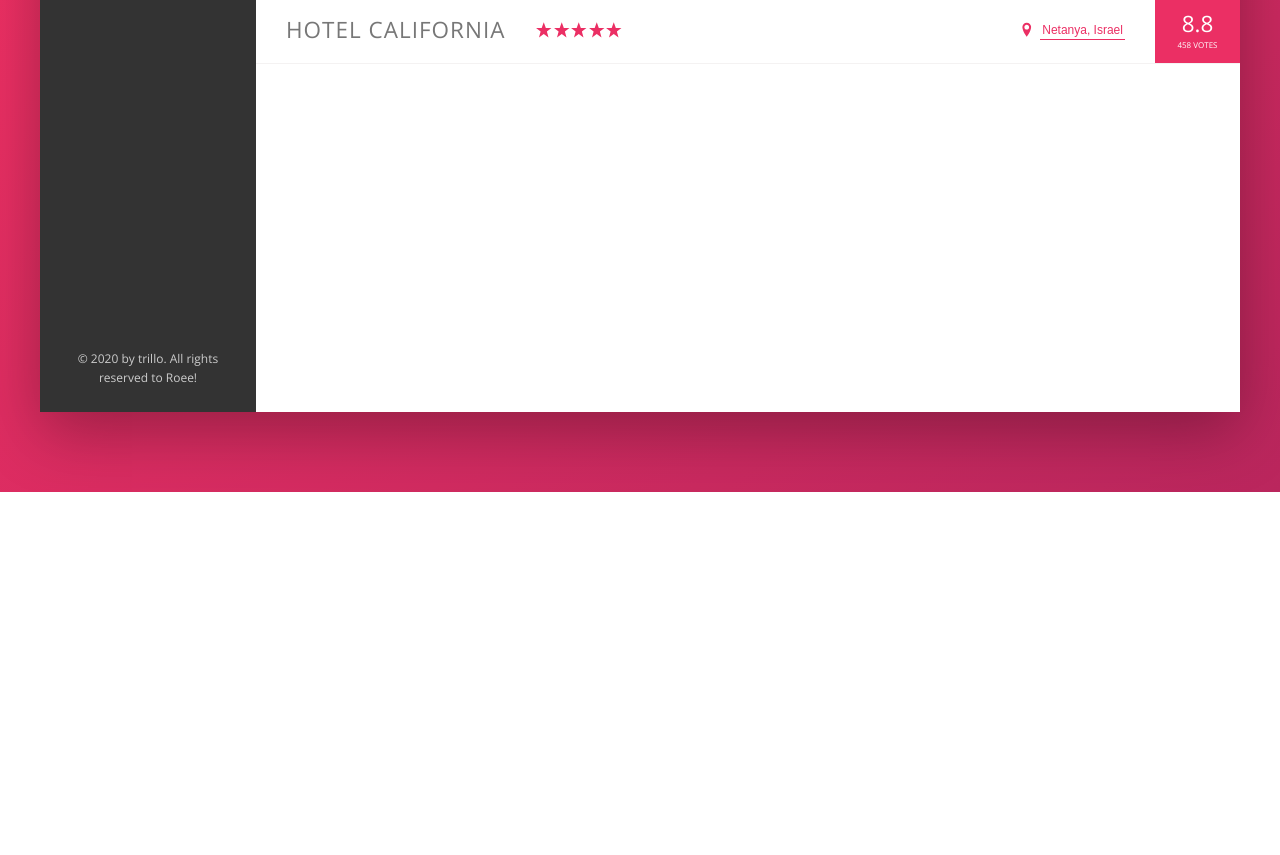
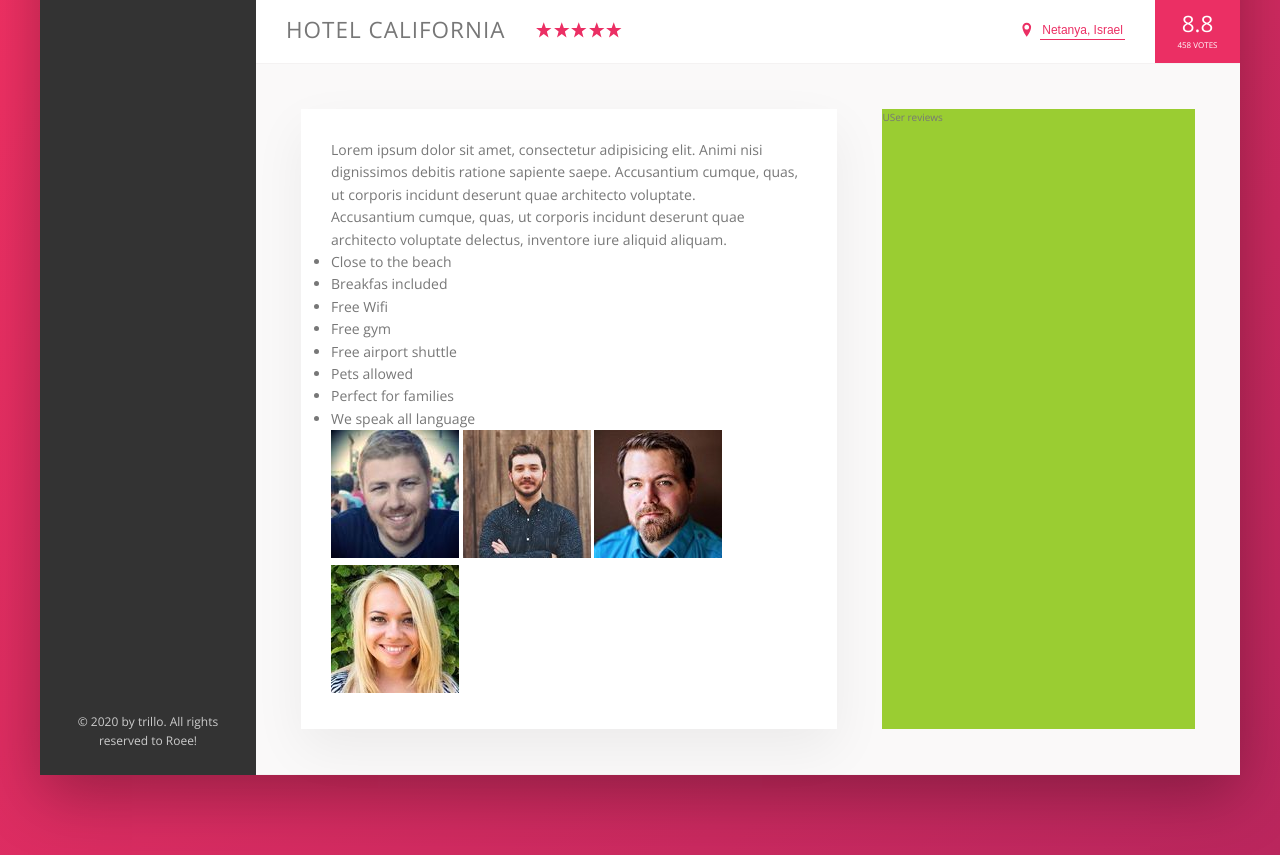
Before and after one commit to roee030/Trillo, a website: page index.html in a window 1280 px wide. Shown: the part 538-1393 px from the top of the page. Before the commit the page ends 1030 px from the top, so only its background shows below. Drawn offline with nearby package versions, Linux system fonts and the light colour scheme.

Commit message:
add hotel recommendation

```diff
--- a/index.html
+++ b/index.html
@@ -135,6 +135,40 @@
                             <div class="overview__rating-count">458 votes</div>
                         </div>
                     </div>
+                    <div class="details">
+                        <div class="description">
+                            <p class="paragraph">
+                                Lorem ipsum dolor sit amet, consectetur adipisicing elit. Animi nisi dignissimos debitis ratione sapiente saepe. Accusantium cumque, quas, ut corporis incidunt deserunt quae architecto voluptate.
+                            </p>
+                            <p class="paragraph">
+                                Accusantium cumque, quas, ut corporis incidunt deserunt quae architecto voluptate delectus, inventore iure aliquid aliquam.
+
+                            </p>
+
+                            <ul class="list">
+                                <li class="list__item">Close to the beach</li>
+                                <li class="list__item">Breakfas included</li>
+                                <li class="list__item">Free Wifi</li>
+                                <li class="list__item">Free gym</li>
+                                <li class="list__item">Free airport shuttle</li>
+                                <li class="list__item">Pets allowed</li>
+                                <li class="list__item">Perfect for families</li>
+                                <li class="list__item">We speak all language</li>
+                            </ul>
+                            <div class="recommend">
+                                <p class="recommend__friends">
+                                    <img src="img/user-3.jpg" alt="Friend 1" class="recommend__photo">
+                                    <img src="img/user-4.jpg" alt="Friend 2" class="recommend__photo">
+                                    <img src="img/user-5.jpg" alt="Friend 3" class="recommend__photo">
+                                    <img src="img/user-6.jpg" alt="Friend 4" class="recommend__photo">
+                                </p>
+                            </div>
+                        </div>
+
+                        <div class="user-reviews">
+                            USer reviews
+                        </div>
+                    </div>
                 </main>
             </div>
         </div>
--- a/sass/_base.scss
+++ b/sass/_base.scss
@@ -31,6 +31,9 @@ Grey dark 3: #999
     --color-grey-dark-3: #999;
 
     --shadow-dark: 0 2rem 6rem rgba(0,0,0,.3);
+    --shadow-light:  0 2rem 5rem rgba(0,0,0,.06);
+
+    --line: 1px solid var(--color-grey-light-2);
 }
 ;
 *{
--- a/sass/_layout.scss
+++ b/sass/_layout.scss
@@ -31,6 +31,27 @@
 
 .hotel-view {
     background-color: #fff;
-    height: 80rem;
     flex: 1;
 }
+
+.details{
+    display: flex;
+    padding: 4.5rem;
+    background-color: var(--color-grey-light-1);
+    border-bottom: var(--line);
+}
+
+.description{
+    font-size: 1.4rem;
+    background-color: red;
+    flex: 0 0 60%;
+    margin-right: 4.5rem;
+    background-color: #fff;
+    box-shadow: var(--shadow-light);
+    padding: 3rem;
+}
+
+.user-reviews{
+    background-color: yellowgreen;
+    flex: 1;
+}
```
Also changed, not shown: css/style.css.
